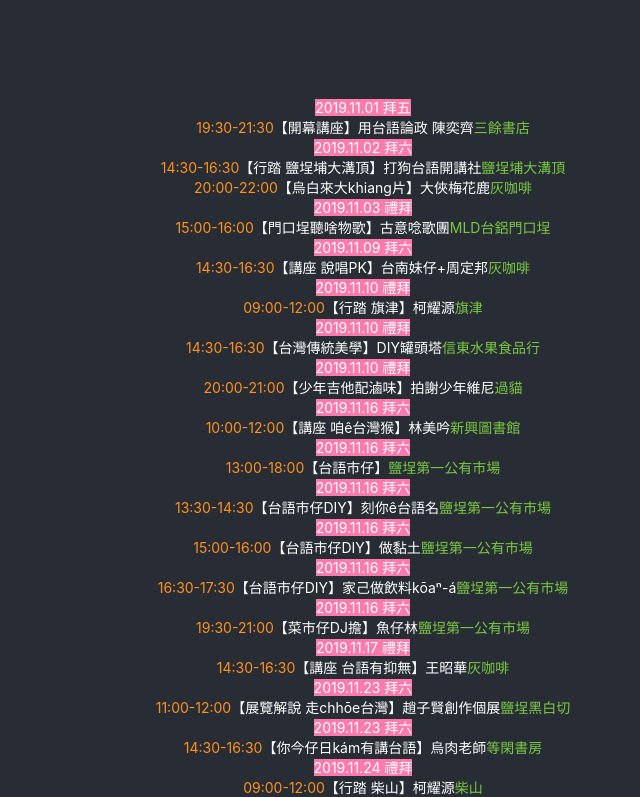
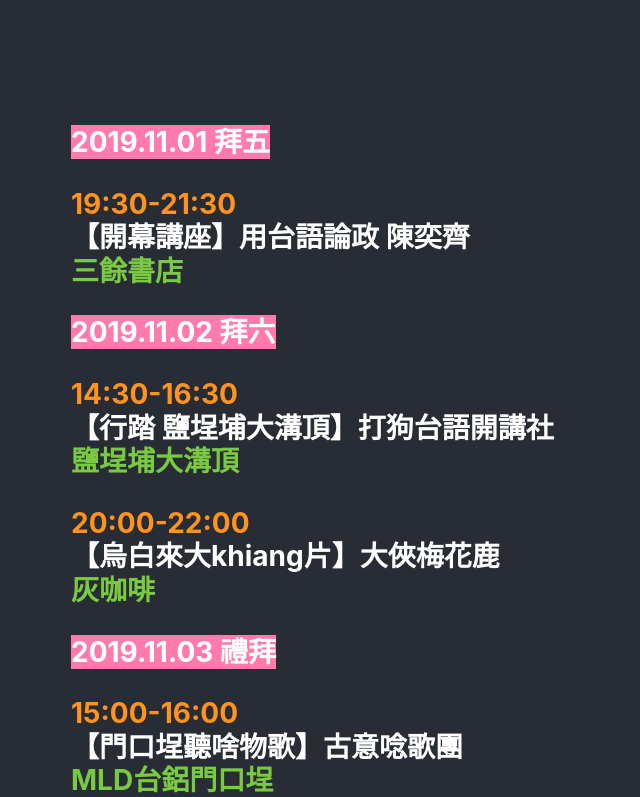
Before and after one commit to TAI-BUN-EXPO/TAI-BUN-EXPO, a React (Create React App) app: page / in a window 1280 px wide. Shown: the part 3987-4784 px from the top of the page, without its empty margins (277-917 px from the left). Built offline with nearby package versions, Linux system fonts and the light colour scheme.

Commit message:
Kan-tan pai si-kan-pio

```diff
--- a/src/SiKanPio.css
+++ b/src/SiKanPio.css
@@ -1,3 +1,15 @@
+.sikanpio {
+	font-weight:bold;
+	font-size: 2em;
+	line-height: 120%;
+	text-align: left;
+}
+.sikanpio > div{
+	margin: 1em;
+}
+.sikanpio > div > div{
+	margin: 1em 0;
+}
 .sikanpio .jit{
   color: white;
   background-color: #ff7bac;
--- a/src/SiKanPio.jsx
+++ b/src/SiKanPio.jsx
@@ -231,8 +231,8 @@
     <span className='jit'>{kang.jit}</span><br/>
 	{kang.hangbok.map(tiunn =>
       <div key={tiunn.sikan}>
-        <span className='sikan'>{tiunn.sikan}</span>
-        <span className='tebok'>{tiunn.tebok}</span>
+        <span className='sikan'>{tiunn.sikan}</span><br/>
+        <span className='tebok'>{tiunn.tebok}</span><br/>
         <span className='sootsai'>{tiunn.sootsai}</span>
       </div>
 	)}
```
